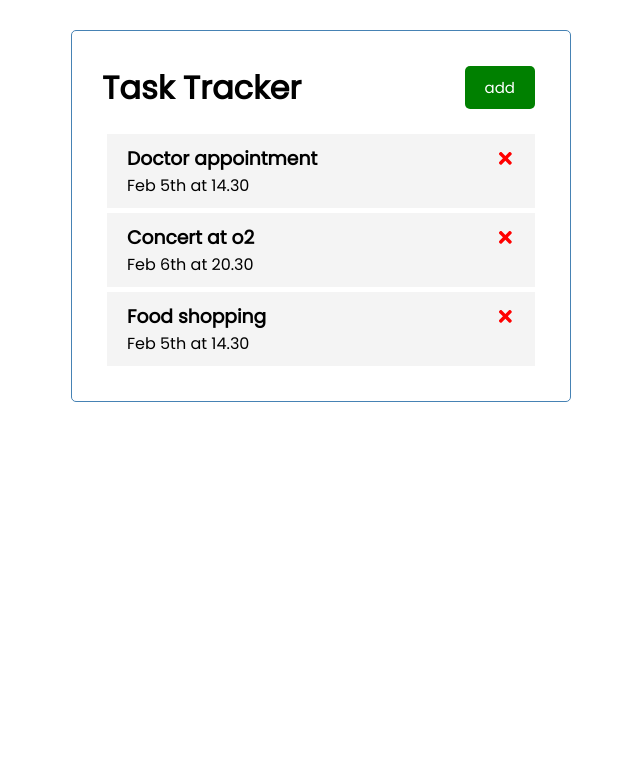
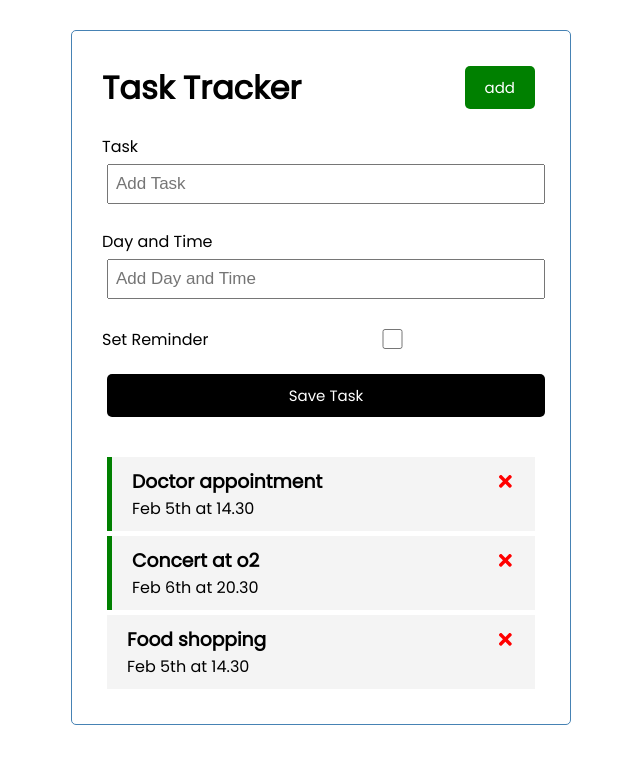
Before and after one commit to Mrsebastino/react-task-project, a React (Create React App) app: page / in a window 1280 px wide. Shown: the top 764 px of the page, without its empty margins (319-959 px from the left). Built offline with nearby package versions, Linux system fonts and the light colour scheme.

Commit message:
add the add Task functionality

```diff
--- a/src/App.js
+++ b/src/App.js
@@ -1,9 +1,10 @@
 import { useState } from 'react'
 import Header from './components/Header'
 import Tasks from './components/Tasks'
+import AddTask from './components/AddTask'
 
 const App = () => {
-  const [tasks, setTask] = useState([
+  const [tasks, setTasks] = useState([
     {
         id: 1,
         text: "Doctor appointment",
@@ -25,18 +26,36 @@ const App = () => {
     },
 ])
 
+// AddTask
+
+const addTask = (task)=>{
+     const id = Math.floor(Math.random() * 1000) + 1
+
+     const newTask = { id, ...task}
+     setTasks([...tasks, newTask])
+}
+
 // Delete Task
 
 const deleteTask = (id)=>{
-  setTask(tasks.filter((task) => task.id !== id))
+  setTasks(tasks.filter((task) => task.id !== id))
+
 }
 
+// Toggle Reminder
+
+const toggleReminder = (id)=> {
+  setTasks(tasks.map((task) => task.id === id
+   ? {...task, reminder: !task.reminder} : task
+   ))
+}
 
   return (
     <div className="container">
      <Header />
+     <AddTask onAdd={addTask} />
      {tasks.length > 0 ? (
-     <Tasks tasks={tasks} onDelete={deleteTask} />
+     <Tasks tasks={tasks} onDelete={deleteTask} onToggle={toggleReminder} />
      ) : (
        "No task to show"
      )}
--- /dev/null
+++ b/src/components/AddTask.js
@@ -0,0 +1,45 @@
+import { useState } from 'react'
+
+const AddTask = ({ onAdd }) => {
+    const [text, setText] = useState("")
+    const [day, setDay] = useState("")
+    const [reminder, setReminder] = useState(false)
+
+    const onSubmit = (e) => {
+        e.preventDefault()
+
+        if (!text) {
+            alert("Please add a task")
+            return
+        }
+
+        onAdd({ text, day, reminder })
+
+        setText("")
+        setDay("")
+        setReminder(false)
+    }
+
+    return (
+        <form className="add-form" onSubmit={onSubmit}>
+            <div className="form-control">
+                <label>Task</label>
+                <input type="text" placeholder="Add Task" value={text} onChange={(e) =>
+                    setText(e.target.value)} />
+            </div>
+            <div className="form-control">
+                <label>Day and Time</label>
+                <input type="text" placeholder="Add Day and Time" value={day} onChange={(e) =>
+                    setDay(e.target.value)} />
+            </div>
+            <div className="form-control form-control-check">
+                <label>Set Reminder</label>
+                <input type="checkbox" checked={reminder} value={reminder} onChange={(e) =>
+                    setReminder(e.currentTarget.checked)} />
+            </div>
+            <input className="btn btn-block" type="submit" value="Save Task" />
+        </form>
+    )
+}
+
+export default AddTask
--- a/src/components/Task.js
+++ b/src/components/Task.js
@@ -1,8 +1,10 @@
 import { FaTimes } from 'react-icons/fa'
 
-const Task = ({ task, onDelete }) => {
+const Task = ({ task, onDelete, onToggle }) => {
     return (
-        <div className="task">
+        <div className={`task ${task.reminder ?
+            "reminder" : ""}`} onDoubleClick={() =>
+                onToggle(task.id)} >
             <h3>
                 {task.text}{" "}
                 <FaTimes
--- a/src/components/Tasks.js
+++ b/src/components/Tasks.js
@@ -1,10 +1,12 @@
 import Task from './Task'
 
-const Tasks = ({ tasks, onDelete }) => {
+const Tasks = ({ tasks, onDelete, onToggle }) => {
     return (
         <>
             {tasks.map((task) => (
-                <Task key={task.id} task={task} onDelete={onDelete} />
+                <Task key={task.id} task={task}
+                    onDelete={onDelete}
+                    onToggle={onToggle} />
             ))
             }
         </>
```
